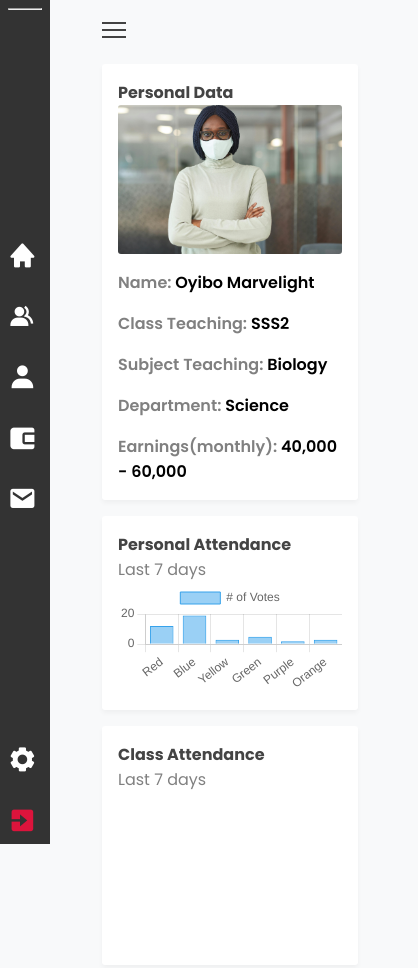
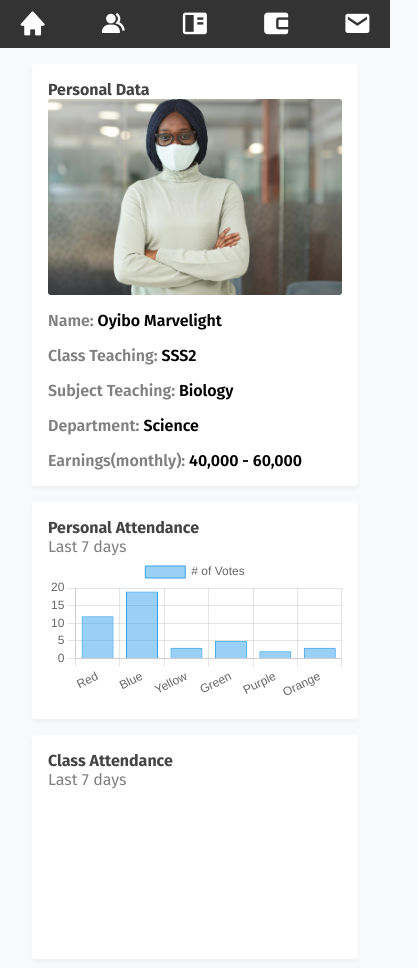
Before and after one commit to Oyibodroid/Scool-dashboard, a plain HTML site: page index.html in a window 390 px wide. Shown: the top 968 px of the page, 418 px wide, since content can reach past the window. Drawn offline with nearby package versions, Linux system fonts and the light colour scheme.

Commit message:
nav fixed

```diff
--- a/css/nav.css
+++ b/css/nav.css
@@ -1,6 +1,6 @@
 #bodyContainer {
     transition: .4s ease-in margin;
-    margin-left: 70px;
+    margin-left: 30px;
 }
 
 #side-nav {
@@ -18,8 +18,9 @@
     width: 250px !important;
 }
 
-i{
+i {
     font-size: 1.8rem;
+    text-align: center;
 }
 
 #logo {
@@ -37,7 +38,7 @@ i{
     display: flex;
     flex-direction: column;
     height: 100%;
-    padding: .5rem ;
+    padding: .5rem;
     justify-content: space-between;
 }
 
@@ -141,7 +142,7 @@ a.link:hover {
     background-color: rgba(255, 255, 255, 0.247);
     backdrop-filter: blur(10px);
     width: 100%;
-    transition: .4s ease ;
+    transition: .4s ease;
 }
 
 #acc-trig .link {
@@ -156,7 +157,7 @@ a.link:hover {
     transition: max-height .4s ease;
 }
 
-.accordion.show{
+.accordion.show {
     /* display: block; */
     margin: 1rem;
 }
@@ -164,17 +165,27 @@ a.link:hover {
 /* RESPONSIVENESS */
 
 @media(max-width: 720px) {
+    #bodyContainer{
+        margin-left: 0;
+        height: 100vh;
+    }
+
     #side-nav {
-        position: absolute;
+        width: 100vw !important;
+        height: 3rem !important;
+        position: fixed;
+        right: 50%;
+        bottom: -10%;
         z-index: 1;
     }
-/*
+
+    /*
     #bodyContainer.shrink {
         pointer-events: none;
     } */
 
     .shrink {
-        margin: 0;
+        margin: 0 !important;
     }
 
     #top-nav {
@@ -182,11 +193,32 @@ a.link:hover {
     }
 
     #hamburger {
-        z-index: 2;
+        display: none;
     }
 
     .shift {
         right: 30%;
         top: 10%;
     }
+
+    hr {
+        display: none;
+    }
+
+    .links,
+    #link-holder {
+        flex-direction: row;
+        align-items: center;
+        justify-content: space-between;
+        gap: 2rem;
+    }
+
+    .link{
+        justify-content: center !important;
+    }
+
+    ul.bottom-nav{
+        display: none;
+    }
+
 }
--- a/css/shared.css
+++ b/css/shared.css
@@ -16,7 +16,7 @@
 }
 
 body {
-    font-family: 'Poppins', sans-serif;
+    font-family: 'Fira Sans', sans-serif;
     background-color: #F8F9FA;
 }
 
@@ -34,6 +34,7 @@ hr {
 }
 
 #wholeBody {
+    height: 100vh;
     position: relative;
 }
 
--- a/index.html
+++ b/index.html
@@ -11,11 +11,11 @@
     <link rel="preconnect" href="https://fonts.googleapis.com" />
     <link rel="preconnect" href="https://fonts.gstatic.com" crossorigin />
     <link
-      href="https://fonts.googleapis.com/css2?family=Poppins:ital,wght@0,100;0,200;0,300;0,400;0,500;0,600;0,700;0,800;0,900;1,100;1,200;1,300;1,400;1,500;1,600;1,700;1,800;1,900&display=swap"
+      href="https://fonts.googleapis.com/css2?family=Fira+Sans:ital,wght@0,100;0,200;0,300;0,400;0,500;0,600;0,700;0,800;0,900;1,100;1,200;1,300;1,400;1,500;1,600;1,700;1,800;1,900&family=Nunito:ital,wght@0,200..1000;1,200..1000&display=swap"
       rel="stylesheet"
     />
-    <link rel="stylesheet" href="./css/shared.css">
-    <link rel="stylesheet" href="./css/nav.css">
+    <link rel="stylesheet" href="./css/shared.css" />
+    <link rel="stylesheet" href="./css/nav.css" />
     <link rel="stylesheet" href="./css/index.css" />
     <script src="https://cdn.jsdelivr.net/npm/chart.js" defer></script>
     <script src="./js/chart.js" defer></script>
@@ -30,8 +30,8 @@
         <div id="nav">
           <nav class="links">
             <!-- <a href="">
-              <span id="logo">S_cool</span>
-            </a> -->
+                <span id="logo">S_cool</span>
+              </a> -->
 
             <hr />
 
@@ -47,7 +47,7 @@
               </a>
 
               <a href="./syllabus.html" class="link">
-                <i class="bx bxs-user"></i>
+                <i class="bx bxs-book-content"></i>
                 <span>Syllabus</span>
               </a>
 
@@ -64,7 +64,8 @@
 
             <!-- <hr /> -->
 
-            <ul>
+
+            <ul class="bottom-nav">
               <li>
                 <a href="#" class="link">
                   <i class="bx bxs-cog"></i>
@@ -95,20 +96,19 @@
         <div id="dashboard">
           <div class="panel-holder">
             <div class="column">
-
               <div class="panel personal--data">
                 <h4>Personal Data</h4>
 
                 <div class="details">
-                  <img class="personal--img" src="./img/1.jpg" alt="">
-                  <p>
-                    <span class="gray">Name:</span> Oyibo Marvelight</p>
+                  <img class="personal--img" src="./img/1.jpg" alt="" />
+                  <p><span class="gray">Name:</span> Oyibo Marvelight</p>
                   <p><span class="gray">Class Teaching: </span>SSS2</p>
                   <p><span class="gray">Subject Teaching: </span>Biology</p>
                   <p><span class="gray">Department: </span>Science</p>
-                  <p><span class="gray">Earnings(monthly): </span>40,000 - 60,000</p>
+                  <p>
+                    <span class="gray">Earnings(monthly): </span>40,000 - 60,000
+                  </p>
                 </div>
-
               </div>
 
               <div class="panel attendance">
@@ -119,7 +119,6 @@
                   <canvas id="myChart"></canvas>
                 </div>
               </div>
-
             </div>
 
             <div class="column">
@@ -137,7 +136,6 @@
                 </div>
               </div>
             </div>
-
           </div>
         </div>
       </section>
--- a/js/nav.js
+++ b/js/nav.js
@@ -12,7 +12,9 @@ if (sideNav.classList !== "open") {
     l.style.display = "none";
   });
 } else {
-  l.style.display = "block";
+  linkText.forEach((l) => {
+    l.style.display = "block";
+  });
   linkHolder.style.padding = "1rem";
 }
 
```
Also changed, not shown: student.html (+4 -8 lines), syllabus.html (+3 -7 lines).
